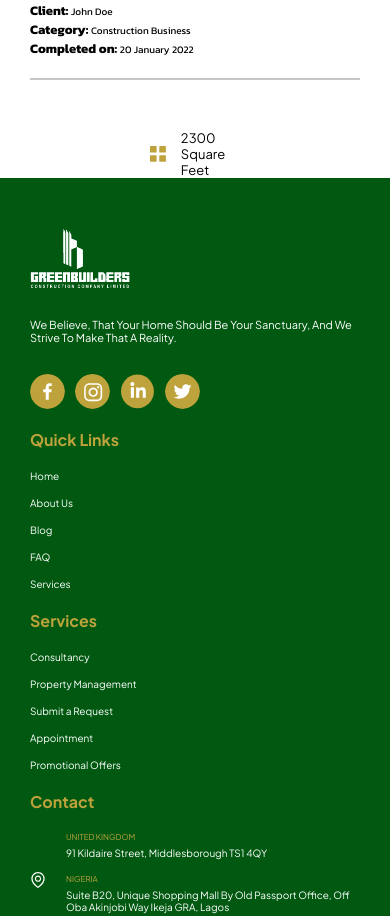
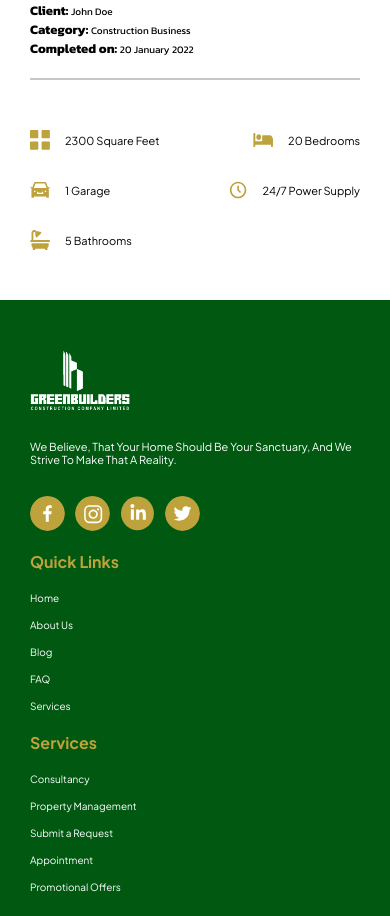
Before and after one commit to hafsat-max/GreenBuildersltd, a Next.js app: page /projects/alice-court-1 in a window 390 px wide. Shown: the part 1442-2358 px from the top of the page. Built offline with nearby package versions, Linux system fonts and the light colour scheme.

Commit message:
Projects Details done

```diff
--- a/src/app/projects/alice-court-1/page.tsx
+++ b/src/app/projects/alice-court-1/page.tsx
@@ -48,6 +48,30 @@ export default function Home() {
           </div>
           <p>2300 Square Feet</p>
         </div>
+        <div className="info">
+          <div className="infoIcon">
+            <Image src={"/svgs/projects/bedroom.svg"} alt="Dimension" fill style={{objectFit: "contain"}} />
+          </div>
+          <p>20 Bedrooms</p>
+        </div>
+        <div className="info">
+          <div className="infoIcon">
+            <Image src={"/svgs/projects/car.svg"} alt="Dimension" fill style={{objectFit: "contain"}} />
+          </div>
+          <p>1 Garage</p>
+        </div>
+        <div className="info">
+          <div className="infoIcon">
+            <Image src={"/svgs/projects/time.svg"} alt="Dimension" fill style={{objectFit: "contain"}} />
+          </div>
+          <p>24/7 Power Supply</p>
+        </div>
+        <div className="info">
+          <div className="infoIcon">
+            <Image src={"/svgs/projects/bathroom.svg"} alt="Dimension" fill style={{objectFit: "contain"}} />
+          </div>
+          <p>5 Bathrooms</p>
+        </div>
       </div>
 
       <Footer />
--- a/src/app/projects/project-styles.css
+++ b/src/app/projects/project-styles.css
@@ -53,8 +53,9 @@
     display: flex;
     flex-wrap: wrap;
     gap: 3rem;
-    margin: 0 15rem;
+    margin: 0 15rem 5rem;
     font-family: var(--Jakarta);
+    justify-content: space-between;
 }
 
 .moreInfo .info{
@@ -70,7 +71,7 @@
 }
 
 .moreInfo .info p{
-    font-size: 1.3rem;
+    font-size: 1.2rem;
 }
 
 /* Media Queries */
@@ -78,6 +79,10 @@
     /* NavBar */
     .project-details{
         margin: 5rem 8rem;
+    }
+
+    .moreInfo{
+        margin: 0 8rem 5rem;
     }
 }
 
@@ -89,6 +94,20 @@
 
     .project-details .projectDetailsText p{
         font-size: 1.3rem;
+    }
+
+    .moreInfo{
+        margin: 0 3rem 5rem;
+    }
+
+    .moreInfo .info p {
+        font-size: 1.1rem;
+    }
+
+
+    .moreInfo .info .infoIcon{
+        width: 2rem;
+        height: 2rem;
     }
 }
 
```
